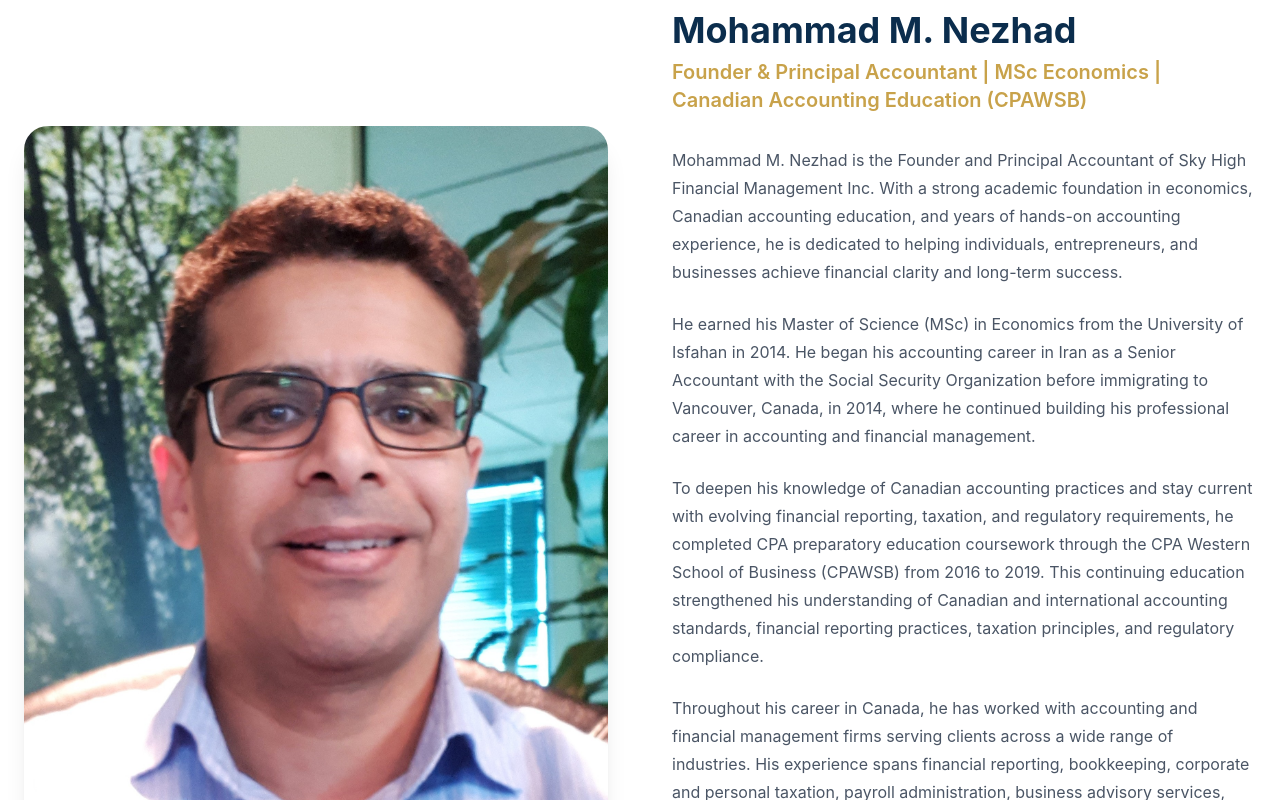
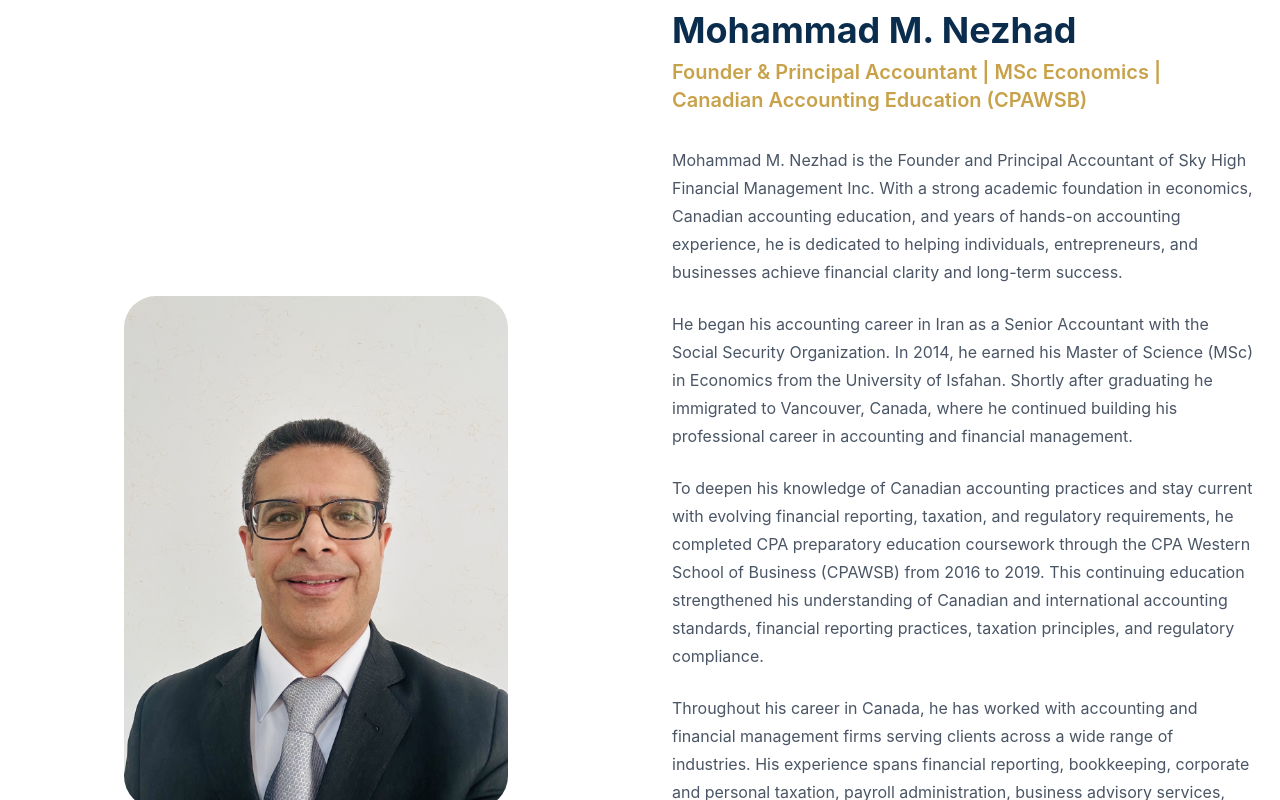
Before and after one commit to moslemnezhad/sky-high, a React (Vite) app: page /about in a window 1280 px wide. Shown: the part 820-1620 px from the top of the page. Built offline with nearby package versions, Linux system fonts and the light colour scheme.

Commit message:
bio update

```diff
--- a/src/content/services/bookkeeping.js
+++ b/src/content/services/bookkeeping.js
@@ -30,7 +30,7 @@
       "Improve cash flow visibility and financial decision-making.",
       "Reduce accounting errors before year-end.",
       "Ensure your records are ready for tax preparation.",
-      "Receive professional support from experienced accounting professionals.",
+      "Receive exceptional support from experienced accounting professionals.",
     ],
   },
 
--- a/src/content/services/cra-compliance.js
+++ b/src/content/services/cra-compliance.js
@@ -134,7 +134,7 @@
     title: "Stay Compliant. Avoid Costly Mistakes.",
 
     description:
-      "Whether you need help responding to CRA correspondence, catching up on outstanding filings, or maintaining year-round compliance, Sky High Financial Management is here to provide reliable professional support.",
+      "Whether you need help responding to CRA correspondence, catching up on outstanding filings, or maintaining year-round compliance, Sky High Financial Management is here to provide reliable exceptional support.",
 
     button: "Book Consultation",
   },
--- a/src/i18n/locales/ar.json
+++ b/src/i18n/locales/ar.json
@@ -283,13 +283,12 @@
 
       "paragraph1": "محمد مسلم نجاد هو المؤسس والمحاسب الرئيسي لشركة Sky High Financial Management Inc بفضل أساس أكاديمي قوي في الاقتصاد، وتعليم محاسبي كندي، وسنوات من الخبرة العملية في المحاسبة، فهو ملتزم بمساعدة الأفراد ورواد الأعمال والشركات على تحقيق الوضوح المالي والنجاح طويل الأمد.",
 
-      "paragraph2": "محمد، حصل على درجة الماجستير في العلوم (MSc) في الاقتصاد من جامعة أصفهان عام 2014. وبعد وقت قصير من تخرجه، هاجر إلى فانكوفر بكندا، حيث بدأ بناء مسيرته المهنية في المحاسبة والإدارة المالية.",
+"paragraph2": "بدأ مسيرته المهنية في المحاسبة في إيران كمحاسب أول لدى منظمة الضمان الاجتماعي. حصل على درجة الماجستير في العلوم (MSc) في الاقتصاد من جامعة أصفهان عام 2014. بعد تخرجه بفترة قصيرة، هاجر إلى فانكوفر، كندا، حيث واصل بناء مسيرته المهنية في المحاسبة والإدارة المالية.",
+      "paragraph3": "لتعميق معرفته بالممارسات المحاسبية الكندية ومواكبة التطورات في التقارير المالية والضرائب والمتطلبات التنظيمية، أكمل محمد دورات إعداد المحاسبين  (CPA PREP) من خلال CPA Western School of Business (CPAWSB) في الفترة من 2016 إلى 2019. عزز هذا التعليم المستمر فهمه لمعايير المحاسبة الكندية والدولية، وممارسات التقارير المالية، ومبادئ الضرائب، والامتثال التنظيمي.",
 
-      "paragraph3": "لتعزيز معرفته بالممارسات المحاسبية الكندية ومواكبة التطورات في التقارير المالية والضرائب والمتطلبات التنظيمية، أكمل محمد دورات محاسبية احترافية من خلال CPABC (Western School of Business) من عام 2016 إلى 2019. عزز هذا التعليم المهني المستمر فهمه لمعايير المحاسبة الكندية والدولية، وممارسات التقارير المالية، ومبادئ الضرائب، والامتثال التنظيمي.",
+      "paragraph4": "طوال مسيرته المهنية في كندا، عمل مع شركات محاسبة وإدارة مالية تخدم عملاء في مجموعة واسعة من الصناعات. تشمل خبرته التقارير المالية، ومسك الدفاتر، والضرائب على الشركات والأفراد، وإدارة الرواتب، والاستشارات التجارية، والتحليل المالي، والامتثال لهيئة الإيرادات الكندية (CRA) للأفراد والشركات الخاصة على حد سواء. كما ساهم في خدمة مجتمعه من خلال مساعدة الأفراد ذوي الدخل المحدود في إعداد وتقديم إقراراتهم الضريبية.",
 
-      "paragraph4": "طوال مسيرته المهنية في كندا، عمل محمد مع شركات محاسبة وإدارة مالية تخدم عملاء في مجموعة واسعة من الصناعات. تشمل خبرته التقارير المالية، ومسك الدفاتر، والضرائب الشخصية والشركاتية، وإدارة الرواتب، وخدمات استشارات الأعمال، والتحليل المالي، والامتثال لـ CRA لكل من الأفراد والشركات الخاصة. كما ساهم في خدمة مجتمعه المحلي من خلال مساعدة الأفراد ذوي الدخل المنخفض في إعداد وتقديم إقراراتهم الضريبية.",
-
-      "paragraph5": "مدفوعًا بشغفه لمساعدة الشركات الصغيرة على النمو بثقة، أسس محمد شركة Sky High Financial Management Inc. عام 2019 لتقديم خدمات محاسبية وضريبية واستشارية مالية مخصصة للأفراد ورواد الأعمال والشركات الخاصة في جميع أنحاء كندا.",
+      "paragraph5": "مدفوعًا بشغفه لمساعدة الشركات الصغيرة على النمو بثقة، أسس محمد شركة Sky High Financial Management Inc عام 2019 لتقديم خدمات محاسبية وضريبية واستشارية مالية مخصصة للأفراد ورواد الأعمال والشركات الخاصة في جميع أنحاء كندا.",
 
       "paragraph6": "انطلاقًا من التزامه بالنزاهة والاحترافية والشفافية والخدمة الشخصية، يبني محمد علاقات طويلة الأمد مع عملائه من خلال تقديم حلول مالية عملية تدعم نموهم ونجاحهم."
     },
--- a/src/i18n/locales/en.json
+++ b/src/i18n/locales/en.json
@@ -245,7 +245,7 @@
 
       "paragraph1": "Mohammad M. Nezhad is the Founder and Principal Accountant of Sky High Financial Management Inc. With a strong academic foundation in economics, Canadian accounting education, and years of hands-on accounting experience, he is dedicated to helping individuals, entrepreneurs, and businesses achieve financial clarity and long-term success.",
 
-      "paragraph2": "He earned his Master of Science (MSc) in Economics from the University of Isfahan in 2014. He began his accounting career in Iran as a Senior Accountant with the Social Security Organization before immigrating to Vancouver, Canada, in 2014, where he continued building his professional career in accounting and financial management.",
+      "paragraph2": "He began his accounting career in Iran as a Senior Accountant with the Social Security Organization. In 2014, he earned his Master of Science (MSc) in Economics from the University of Isfahan.  Shortly after graduating he immigrated to Vancouver, Canada, where he continued building his professional career in accounting and financial management.",
 
       "paragraph3": "To deepen his knowledge of Canadian accounting practices and stay current with evolving financial reporting, taxation, and regulatory requirements, he completed CPA preparatory education coursework through the CPA Western School of Business (CPAWSB) from 2016 to 2019. This continuing education strengthened his understanding of Canadian and international accounting standards, financial reporting practices, taxation principles, and regulatory compliance.",
 
--- a/src/pages/About.jsx
+++ b/src/pages/About.jsx
@@ -53,14 +53,19 @@
 
             {/* Photo */}
 
-            <div>
-
+            <div className="flex justify-center">
               <img
                 src="/images/founder.jpg"
                 alt="Mohammad Moslem Nezhad"
-                className="w-full rounded-3xl shadow-xl object-cover"
+                className="
+                  w-full
+                  max-w-md
+                  lg:max-w-sm
+                  rounded-4xl
+                  shadow-x1
+                  object-cover
+                "
               />
-
             </div>
 
             {/* Content */}
```
Also changed, not shown: src/i18n/locales/fa.json (+6 -7 lines), public/images/founder.jpg, public/images/founder1.jpg (deleted).
